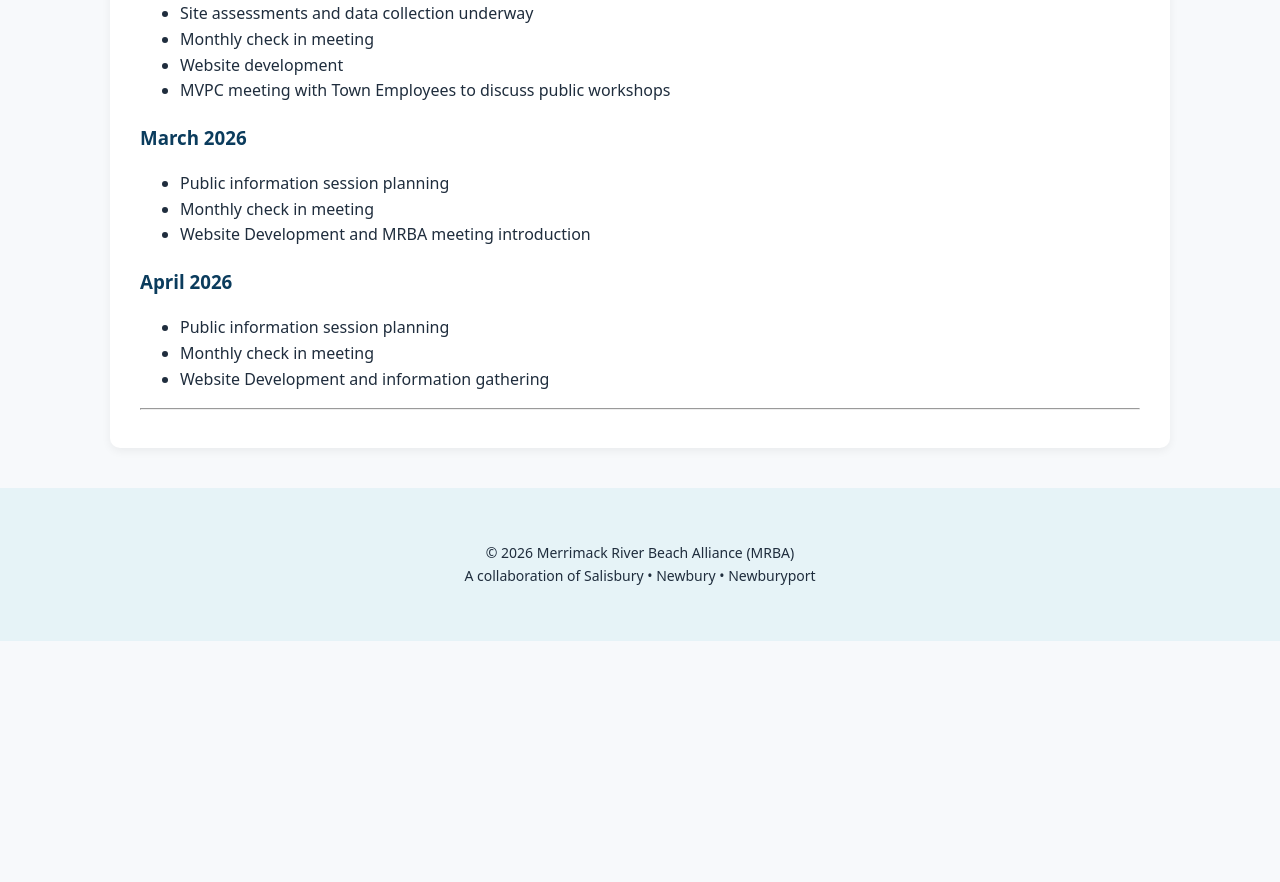
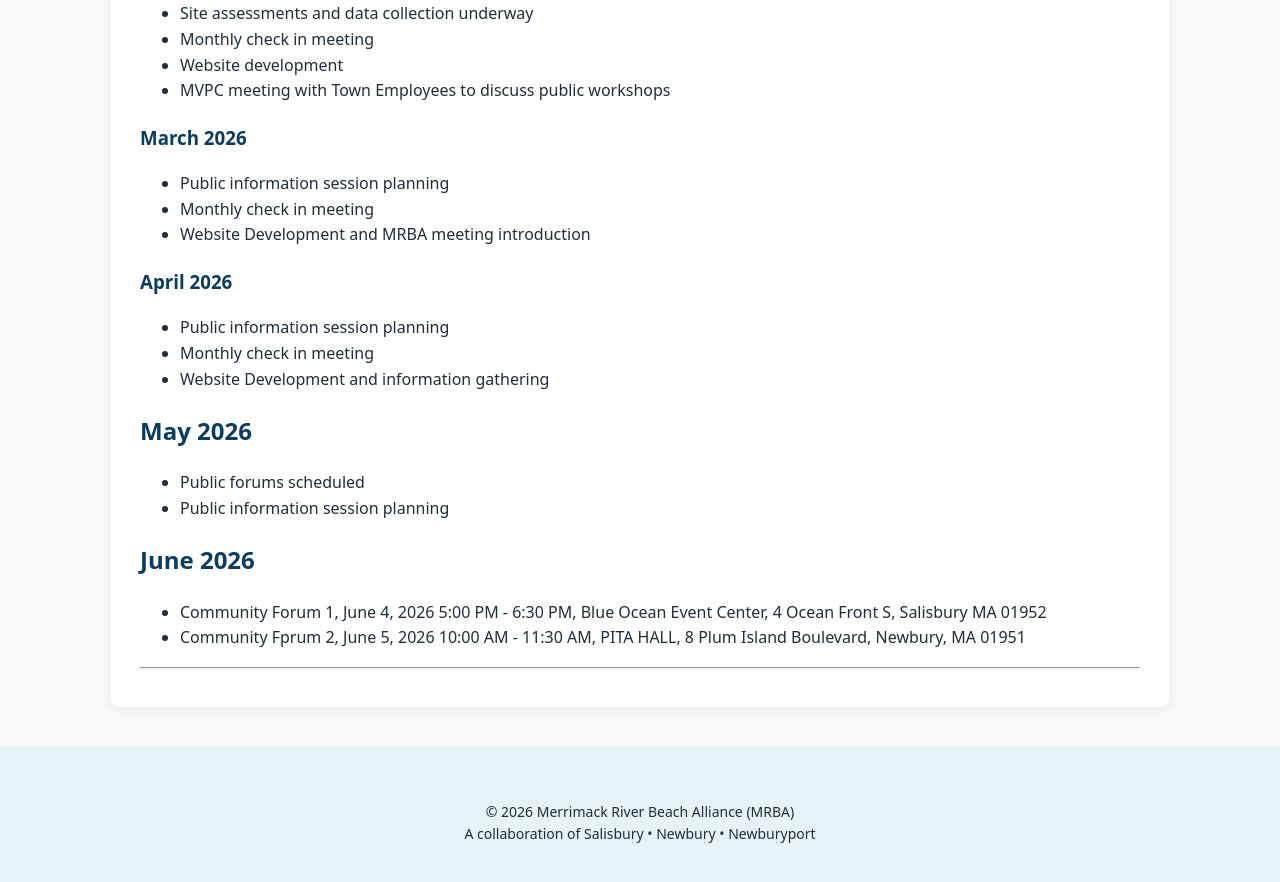
Before and after one commit to MAMRBAGOV/mamrba.gov, a Jekyll site: the page built from czm-grant.md, in a window 1280 px wide and 900 px high, scrolled down 2257 px. Shown: the top 882 px of the window. Built offline with Jekyll 4.4.1, drawn with Linux system fonts in a browser that asks for light colours; before the commit the page ends 2898 px from its top, so only the background shows below that.

Commit message:
Update czm-grant.md

```diff
--- a/czm-grant.md
+++ b/czm-grant.md
@@ -74,6 +74,13 @@ The project exemplifies local and regional partnerships by bringing together thr
 - Monthly check in meeting
 - Website Development and information gathering
 
+## May 2026
+- Public forums scheduled
+- Public information session planning
+
+## June 2026
+- Community Forum 1, June 4, 2026 5:00 PM - 6:30 PM, Blue Ocean Event Center, 4 Ocean Front S, Salisbury MA 01952
+- Community Fprum 2, June 5, 2026 10:00 AM - 11:30 AM, PITA HALL, 8 Plum Island Boulevard, Newbury, MA 01951
 
 
 ---
```
